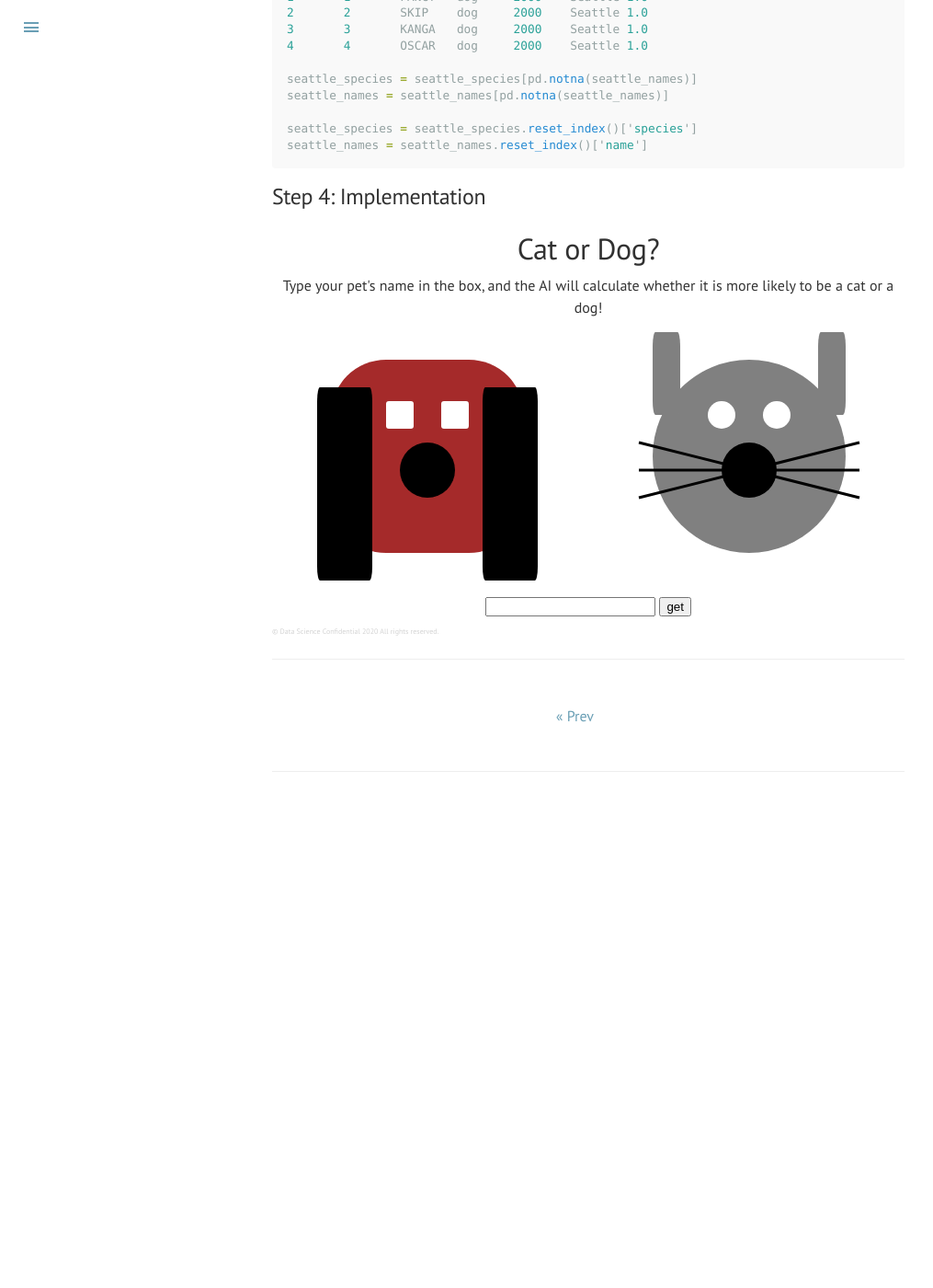
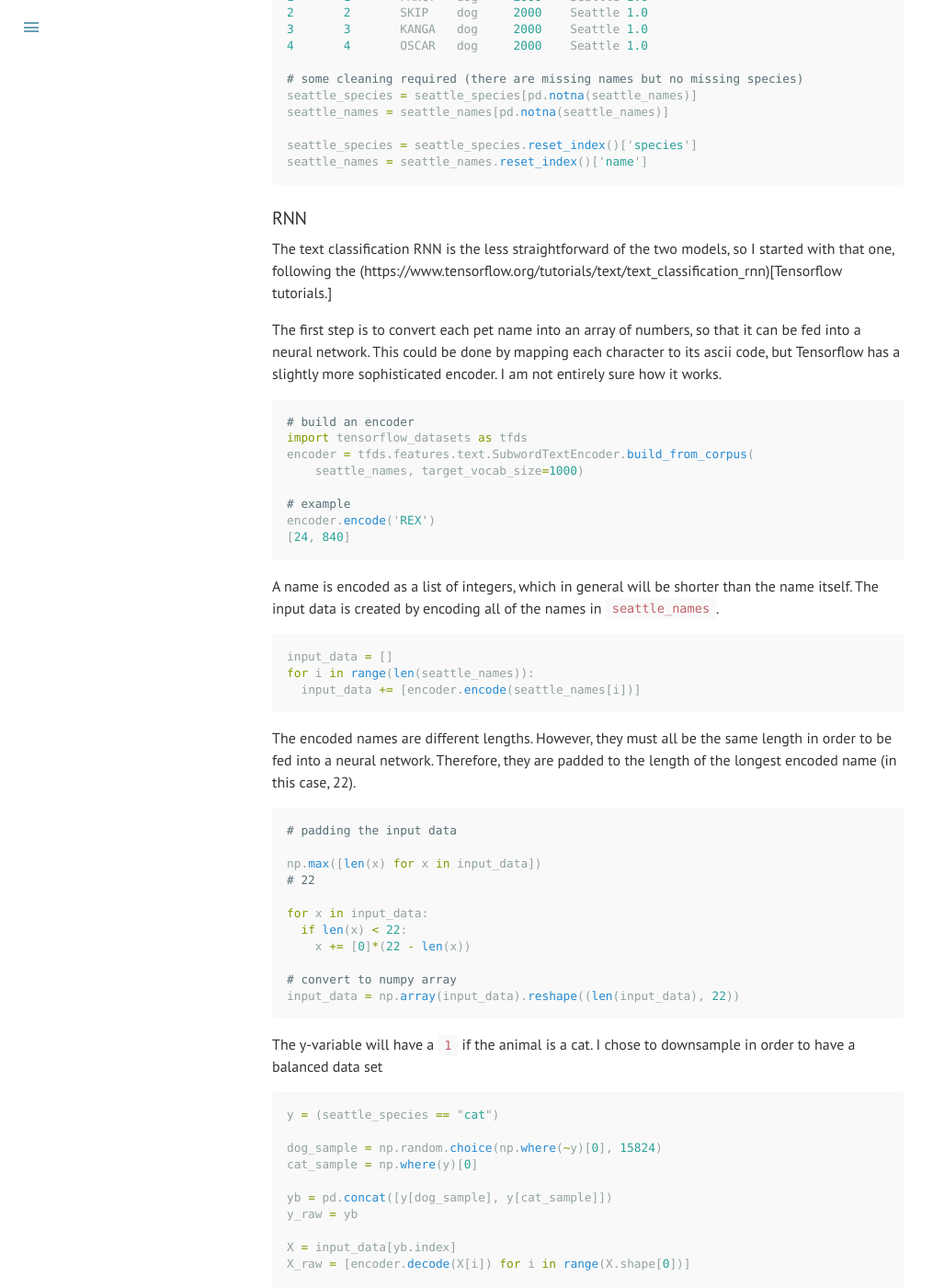
Before and after one commit to datascienceconfidential/datascienceconfidential.github.io, a Jekyll site: the page built from _posts/2020-03-29-cat-or-dog.md, in a window 1280 px wide and 1400 px high, scrolled down 1618 px. Shown: the whole window at 92% size, without its empty margins (0-1015 px from the left). Built offline with Jekyll 4.4.1, drawn with Linux system fonts in a browser that asks for light colours; comment, search, counter and statistics services are not loaded; before the commit the page ends 2522 px from its top, so only the background shows below that; some of the changed text lies outside the part shown.

Commit message:
added rnn code

````diff
--- a/_posts/2020-03-29-cat-or-dog.md
+++ b/_posts/2020-03-29-cat-or-dog.md
@@ -35,26 +35,148 @@ Some processing is required because the Toronto data is a frequency list rather
 Finally, I combined the data sets and uploaded the data in a single csv file [here](https://github.com/rtrvale/datasets/). Unfortunately, the data set is too large to preview, but we'll see what it looks like in a minute.
 
 ## Step 3: Modelling
-
 I imported the data using Pandas. I chose to prepare a modelling dataset using only the Seattle data.
-
 ```python
 pets = pd.read_csv("https://raw.githubusercontent.com/rtrvale/datasets/master/pets_seattle_toronto.csv")
 pets.head()
-	Unnamed: 0	name	species	year	city	count
+Unnamed: 0	name	species	year	city	count
 0	0	NaN	dog	2000	Seattle	1.0
 1	1	FANCY	dog	2000	Seattle	1.0
 2	2	SKIP	dog	2000	Seattle	1.0
 3	3	KANGA	dog	2000	Seattle	1.0
 4	4	OSCAR	dog	2000	Seattle	1.0
 
+# some cleaning required (there are missing names but no missing species)
 seattle_species = seattle_species[pd.notna(seattle_names)]
 seattle_names = seattle_names[pd.notna(seattle_names)]
 
 seattle_species = seattle_species.reset_index()['species']
 seattle_names = seattle_names.reset_index()['name']
 ```
+### RNN
+The text classification RNN is the less straightforward of the two models, so I started with that one, following the (https://www.tensorflow.org/tutorials/text/text_classification_rnn)[Tensorflow tutorials.]
 
+The first step is to convert each pet name into an array of numbers, so that it can be fed into a neural network. This could be done by mapping each character to its ascii code, but Tensorflow has a slightly more sophisticated encoder. I am not entirely sure how it works.
+
+```python
+# build an encoder
+import tensorflow_datasets as tfds
+encoder = tfds.features.text.SubwordTextEncoder.build_from_corpus(
+    seattle_names, target_vocab_size=1000)
+
+# example
+encoder.encode('REX')
+[24, 840]
+```
+
+A name is encoded as a list of integers, which in general will be shorter than the name itself. The input data is created by encoding all of the names in `seattle_names`.
+
+```python
+input_data = []
+for i in range(len(seattle_names)):
+  input_data += [encoder.encode(seattle_names[i])]
+```
+
+The encoded names are different lengths. However, they must all be the same length in order to be fed into a neural network. Therefore, they are padded to the length of the longest encoded name (in this case, 22).
+
+```python
+# padding the input data
+
+np.max([len(x) for x in input_data])
+# 22
+
+for x in input_data:
+  if len(x) < 22:
+    x += [0]*(22 - len(x))
+
+# convert to numpy array
+input_data = np.array(input_data).reshape((len(input_data), 22))
+```
+
+The y-variable will have a `1` if the animal is a cat. I chose to downsample in order to have a balanced data set
+
+```python
+y = (seattle_species == "cat")
+
+dog_sample = np.random.choice(np.where(~y)[0], 15824)
+cat_sample = np.where(y)[0]
+
+yb = pd.concat([y[dog_sample], y[cat_sample]])
+y_raw = yb
+
+X = input_data[yb.index]
+X_raw = [encoder.decode(X[i]) for i in range(X.shape[0])]
+
+# (y_raw and X_raw are to be kept for later)
+
+yb = tf.keras.utils.to_categorical(yb)
+yb = yb.reshape((len(yb), 2))
+```
+
+Now everything is set up to be fed into a network.
+```python
+X.shape
+(31648, 22)
+
+yb.shape
+(31648, 2)
+```
+
+The data is shuffled so that cats and dogs appear in a random order.
+
+```python
+shuff = np.random.permutation(np.arange(yb.shape[0]))
+
+X = X[shuff, :]
+yb = yb[shuff, :]
+```
+
+I took the network directly from the tutorial example, except for adding a dropout layer.
+
+```python
+model = tf.keras.Sequential([
+    tf.keras.layers.Embedding(encoder.vocab_size, 64, input_length=22),
+    tf.keras.layers.Bidirectional(tf.keras.layers.LSTM(100)),
+    tf.keras.layers.Dense(100, activation='relu'),
+    tf.keras.layers.Dropout(0.5),
+    tf.keras.layers.Dense(100, activation='relu'),
+    tf.keras.layers.Dense(2, activation='softmax')
+])
+
+model.compile(loss=tf.keras.losses.BinaryCrossentropy(from_logits=True),
+              optimizer=tf.keras.optimizers.Adam(1e-4),
+              metrics=['accuracy'])
+```
+
+The model achieves roughly 60% accuracy.
+
+```python
+model.fit(X, yb, epochs=5, validation_split = 0.1)
+
+Epoch 1/5
+891/891 [==============================] - 8s 9ms/step - loss: 0.7226 - accuracy: 0.5262 - val_loss: 0.7164 - val_accuracy: 0.5504
+Epoch 2/5
+891/891 [==============================] - 7s 8ms/step - loss: 0.7053 - accuracy: 0.5835 - val_loss: 0.7021 - val_accuracy: 0.5924
+Epoch 3/5
+891/891 [==============================] - 7s 8ms/step - loss: 0.6908 - accuracy: 0.6165 - val_loss: 0.6995 - val_accuracy: 0.6000
+Epoch 4/5
+891/891 [==============================] - 7s 8ms/step - loss: 0.6853 - accuracy: 0.6290 - val_loss: 0.7000 - val_accuracy: 0.5940
+Epoch 5/5
+891/891 [==============================] - 7s 8ms/step - loss: 0.6832 - accuracy: 0.6349 - val_loss: 0.7010 - val_accuracy: 0.5937
+```
+
+To make a prediction, you have to encode the name of the pet, pad to length 22 (I'm not sure what happens if the encoded name is longer than 22 characters though?) and then run it through the trained network.
+
+```python
+# how to make a prediction
+enc = encoder.encode("FIDO")
+enc = enc + [0]*(22-len(enc))
+model.predict(np.array(enc).reshape((1,22)))
+
+array([[0.08036249, 0.9196375 ]], dtype=float32)
+```
+
+Remember, `[1, 0]` is a cat, so this means that `FIDO` is very likely to be a dog.
 
 ## Step 4: Implementation
 
````
